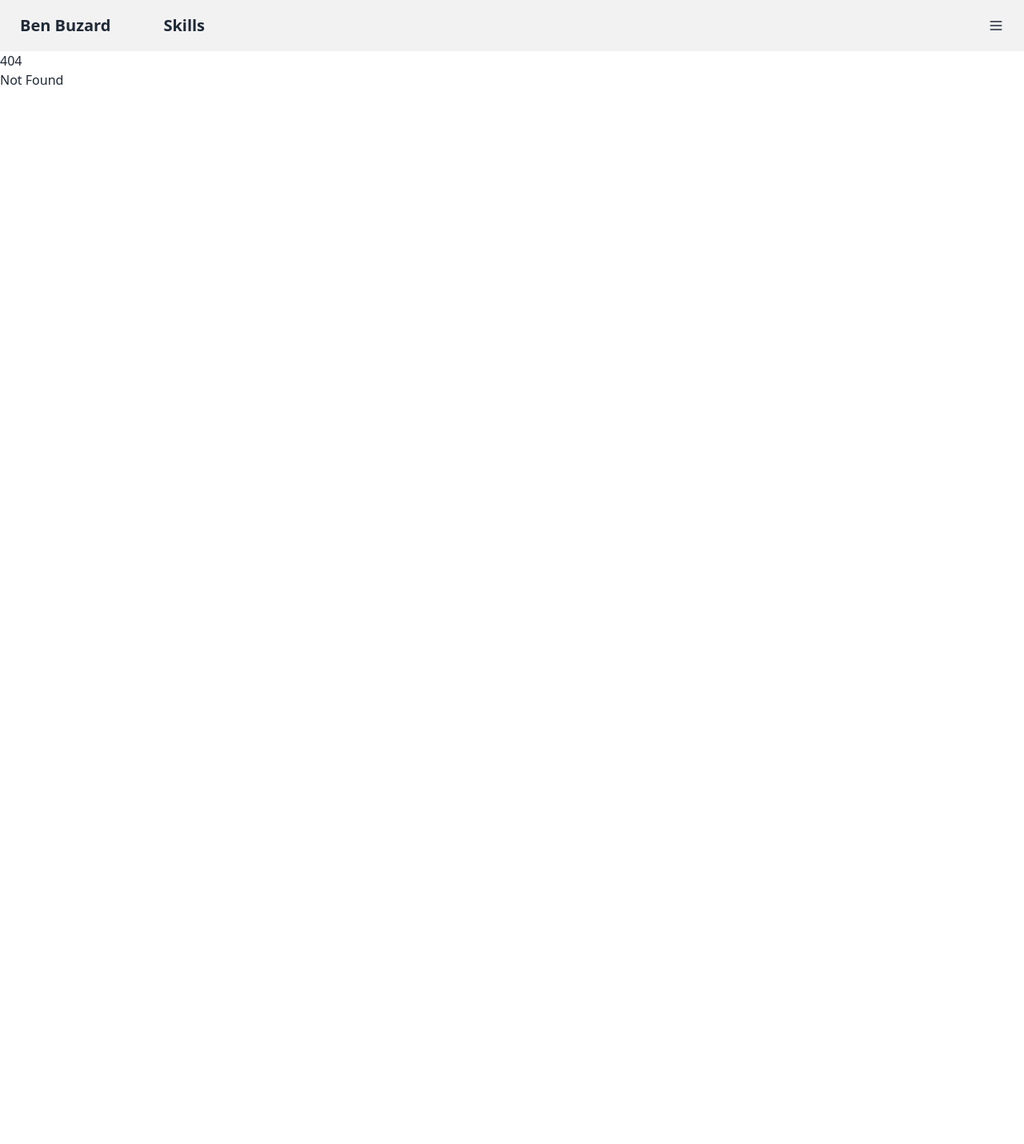
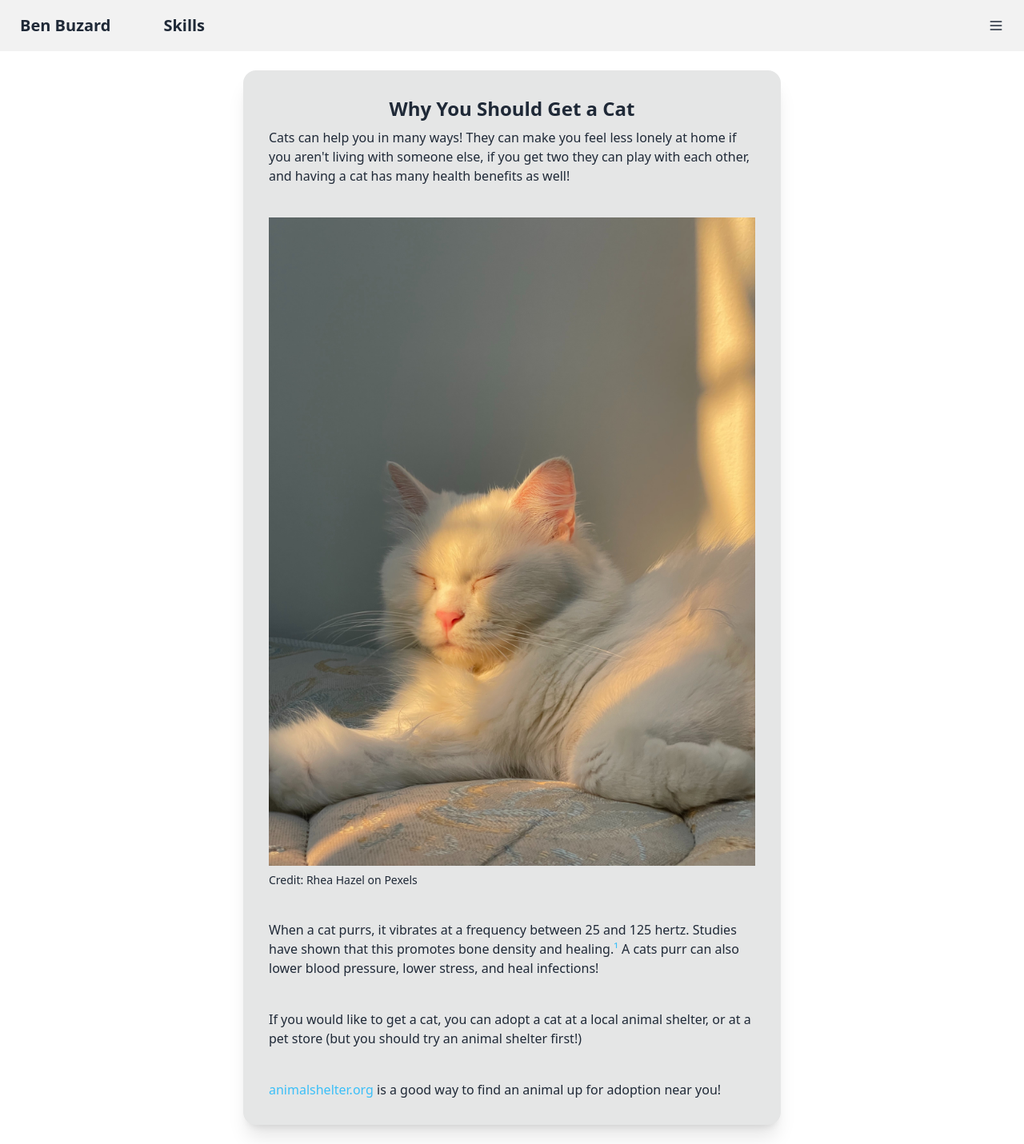
Before and after one commit to CyberDie22/personal-site, a SvelteKit app: page /article/why-you-should-get-a-cat in a window 1280 px wide. Before the commit this address had no page. Shown: the whole page at 80% size. Before the commit the page ends 800 px from the top, so only its background shows below. Built offline with nearby package versions, Linux system fonts and the light colour scheme.

Commit message:
Add page for 'why you should get a cat'

```diff
--- /dev/null
+++ b/src/lib/components/LinkCard.svelte
@@ -0,0 +1,8 @@
+<script lang="ts">
+    export let href: string;
+</script>
+<a href={href} class="card shadow-xl bg-base-300 w-fit border border-base-300 hover:bg-opacity-90 hover:border-white hover:border-opacity-50 hover:border">
+    <div class="card-body">
+        <slot />
+    </div>
+</a>
--- a/src/routes/+page.svelte
+++ b/src/routes/+page.svelte
@@ -1,16 +1,22 @@
 <script lang="ts">
 	import Toast from "$lib/components/Toast.svelte";
     import Card from "$lib/components/Card.svelte";
+    import LinkCard from "$lib/components/LinkCard.svelte";
 
     let toast: Toast
 
 </script>
 
-<div class="flex justify-center items-center p-10">
+<div class="flex flex-col justify-center items-center p-10">
     <Card>
         <h2 class="card-title">About Me</h2>
         <p>I program as a hobby, and play the clarinet in the CVHS Wind Ensemble and Symphony.</p>
     </Card>
+    <div class="py-4"></div>
+    <LinkCard href="/article/why-you-should-get-a-cat">
+        <h2 class="card-title">Why You Should Get a Cat</h2>
+        <p>Click to view</p>
+    </LinkCard>
 </div>
 
 <Toast bind:this={toast} />
--- /dev/null
+++ b/src/routes/article/why-you-should-get-a-cat/+page.svelte
@@ -0,0 +1,39 @@
+<script>
+	import Card from "$lib/components/Card.svelte";
+	import Link from "$lib/components/Link.svelte";
+</script>
+
+<div class="flex justify-center items-center pt-6 pb-6">
+    <Card clazz="max-w-2xl">
+        <center><h1 class="font-bold text-2xl">Why You Should Get a Cat</h1></center>
+
+        <p>
+            Cats can help you in many ways! They can make you feel less lonely at home if you aren't living with someone else,
+            if you get two they can play with each other, and having a cat has many health benefits as well!
+        </p>
+
+        <br>
+
+        <img src="/pexels-rhea-hazel-13722001.jpg" alt="White cat sleeping in the light" />
+        <p class="text-sm">Credit: Rhea Hazel on Pexels</p>
+
+        <br>
+
+        <p>
+            When a cat purrs, it vibrates at a frequency between 25 and 125 hertz. Studies have shown that this promotes bone
+            density and healing.<Link href="https://northcare.com.au/blog/cat_purr_strengthens_our_bones/">¹</Link> A cats purr can also lower blood pressure, lower stress, and heal infections!
+        </p>
+
+        <br>
+
+        <p>
+            If you would like to get a cat, you can adopt a cat at a local animal shelter, or at a pet store (but you should try an animal shelter first!)
+        </p>
+
+        <br>
+
+        <p>
+            <Link href="https://animalshelter.org/">animalshelter.org</Link> is a good way to find an animal up for adoption near you!
+        </p>
+    </Card>
+</div>
```
Also changed, not shown: static/pexels-rhea-hazel-13722001.jpg (added).
